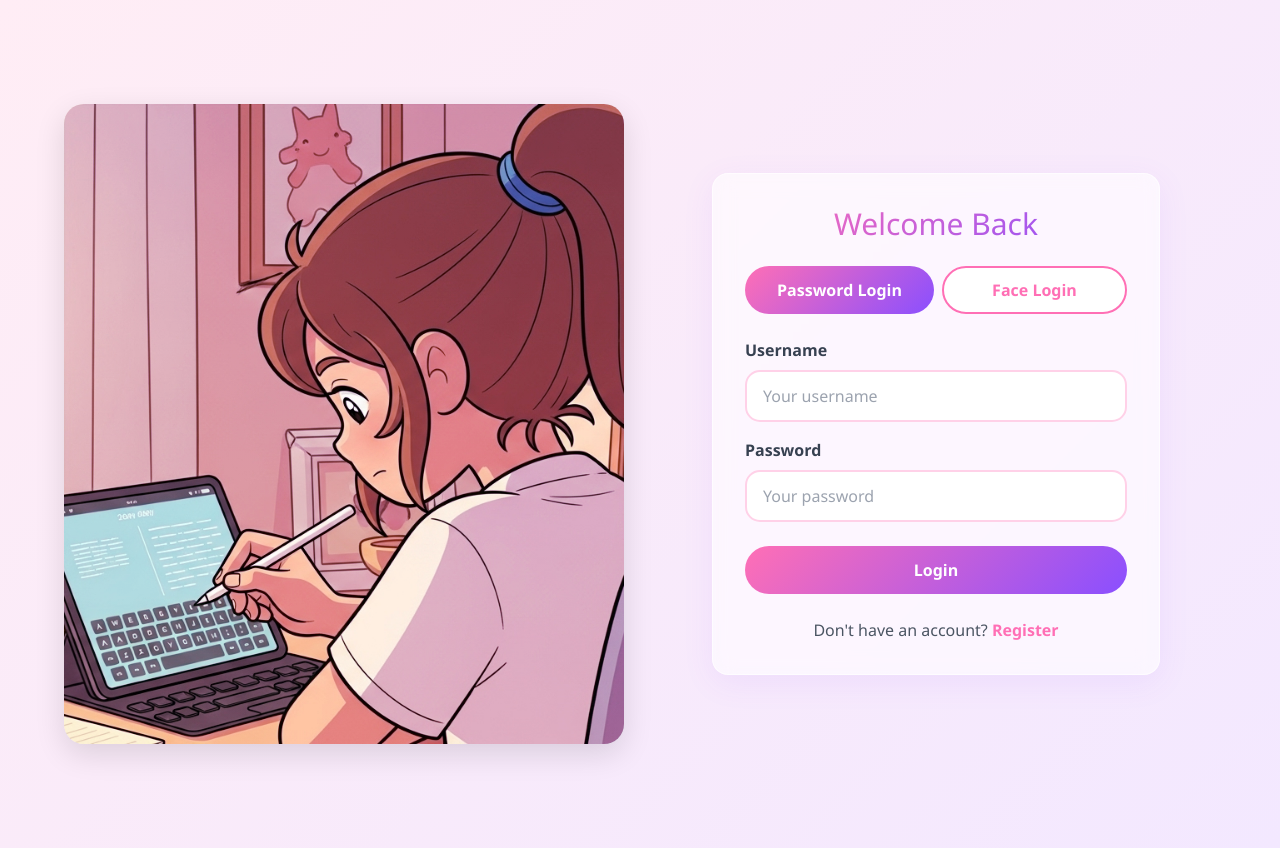
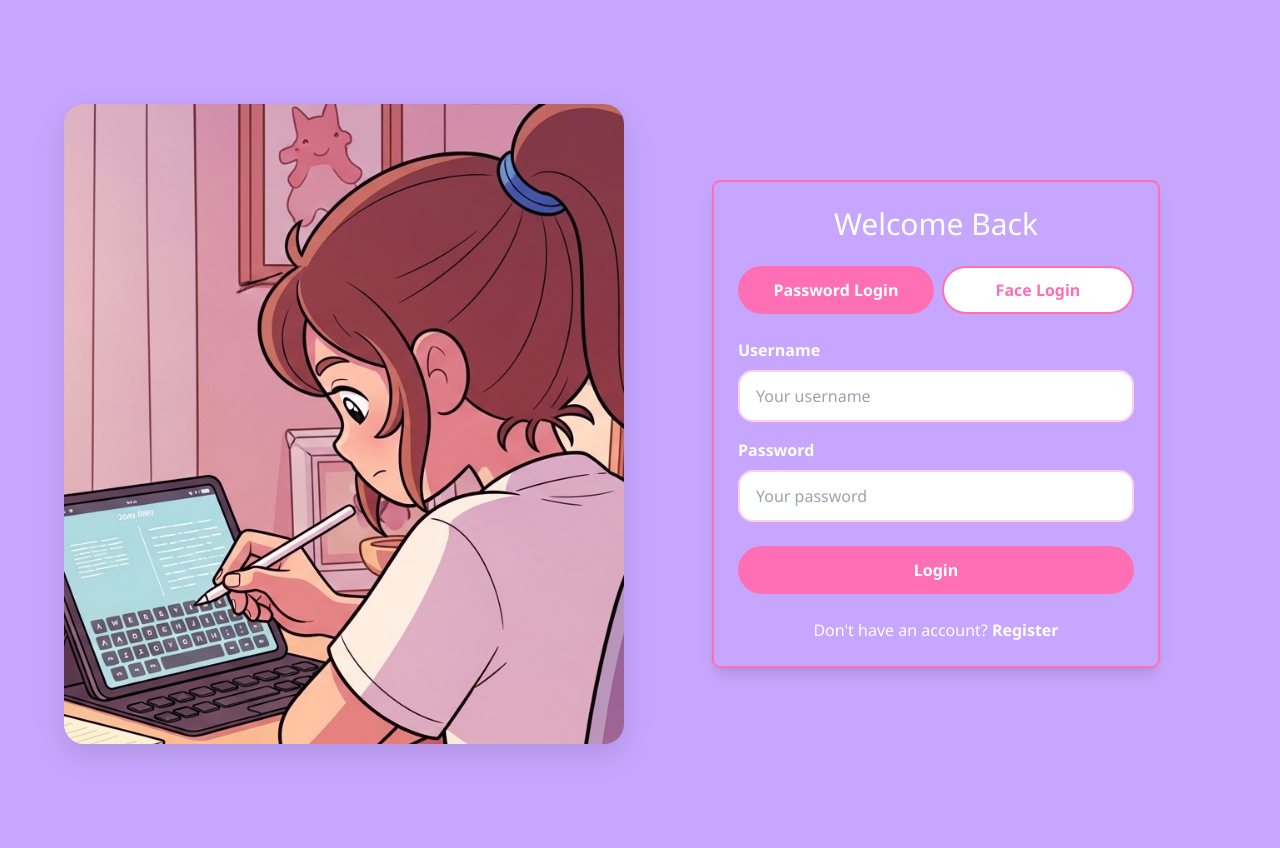
Before and after one commit to DevUnanam/Personal-library, a Django app: page / in a window 1280 px wide. Run offline with Django 4.2, Linux system fonts and the light colour scheme; some libraries are stand-ins or nearby versions.

Commit message:
styles login.html file

```diff
--- a/pinknote/core/templates/core/base.html
+++ b/pinknote/core/templates/core/base.html
@@ -37,7 +37,7 @@
 
     <style>
         body {
-            background: linear-gradient(135deg, #ffedf5, #f3e8ff);
+            background: #c7a6ff;
             min-height: 100vh;
             font-family: 'Segoe UI', 'Roboto', sans-serif;
         }
@@ -49,7 +49,7 @@
         }
 
         .btn-primary {
-            background: linear-gradient(135deg, #ff6fb5, #8a4fff);
+            background: #ff6fb5;
             color: white;
             padding: 12px 24px;
             border-radius: 25px;
@@ -97,6 +97,9 @@
         .navbar {
             background: rgba(255, 255, 255, 0.95);
             box-shadow: 0 4px 16px rgba(255, 111, 181, 0.15);
+        }
+        .nh2 {
+            color: white;
         }
 
         h1, h2, h3 {
--- a/pinknote/core/templates/core/login.html
+++ b/pinknote/core/templates/core/login.html
@@ -38,14 +38,14 @@
     }
 
     .glass-card {
-        background: rgba(255,255,255,0.6);
-        backdrop-filter: blur(10px) saturate(120%);
-        -webkit-backdrop-filter: blur(10px) saturate(120%);
-        border: 1px solid rgba(255,255,255,0.6);
-        border-radius: 16px;
-        padding: 2rem;
-        box-shadow: 0 8px 32px rgba(138,79,255,0.08);
-    }
+    background: rgba(226, 6, 112, 0.15); /* tinted glass */
+    backdrop-filter: blur(14px) saturate(160%);
+    -webkit-backdrop-filter: blur(14px) saturate(160%);
+    border: 1px solid rgba(255, 255, 255, 0.35);
+    border-radius: 16px;
+    padding: 2rem;
+    box-shadow: 0 8px 32px rgba(255, 111, 181, 0.1);
+}
 
     .glass-card, .glass-card * { position: relative; z-index: 2; }
 
@@ -62,8 +62,8 @@
     <div class="w-full max-w-6xl auth-grid">
         <div class="auth-image" aria-hidden="true"></div>
 
-        <div class="glass-card mx-auto w-full max-w-md">
-            <h2 class="text-3xl text-center mb-6">Welcome Back</h2>
+        <div class="border border-2 border-pink-main rounded rounded-lg mx-auto w-full max-w-md px-6 py-6 shadow-lg">
+            <p class="nh2 text-3xl text-center mb-6">Welcome Back</p>
 
             <div class="mb-6 flex gap-2">
                 <button type="button" id="passwordLoginTab" class="btn-primary flex-1">Password Login</button>
@@ -75,12 +75,12 @@
                 {% csrf_token %}
 
                 <div class="mb-4">
-                    <label class="block text-gray-700 font-semibold mb-2">Username</label>
+                    <label class="block text-white font-semibold mb-2">Username</label>
                     <input type="text" name="username" required class="input-field" placeholder="Your username">
                 </div>
 
                 <div class="mb-6">
-                    <label class="block text-gray-700 font-semibold mb-2">Password</label>
+                    <label class="block text-white font-semibold mb-2">Password</label>
                     <input type="password" name="password" required class="input-field" placeholder="Your password">
                 </div>
 
@@ -101,8 +101,8 @@
                 </div>
             </div>
 
-            <p class="text-center mt-6 text-gray-600">
-                Don't have an account? <a href="{% url 'register' %}" class="text-pink-main font-semibold">Register</a>
+            <p class="text-center text-white mt-6">
+                Don't have an account? <a href="{% url 'register' %}" class="text-white font-semibold">Register</a>
             </p>
         </div>
     </div>
```
